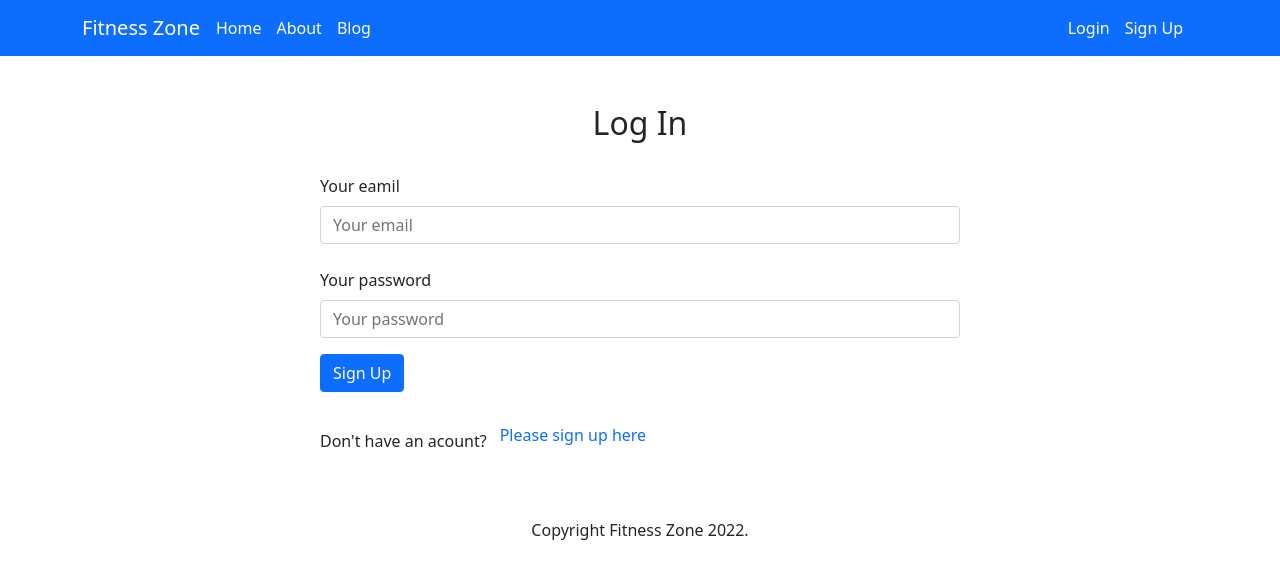
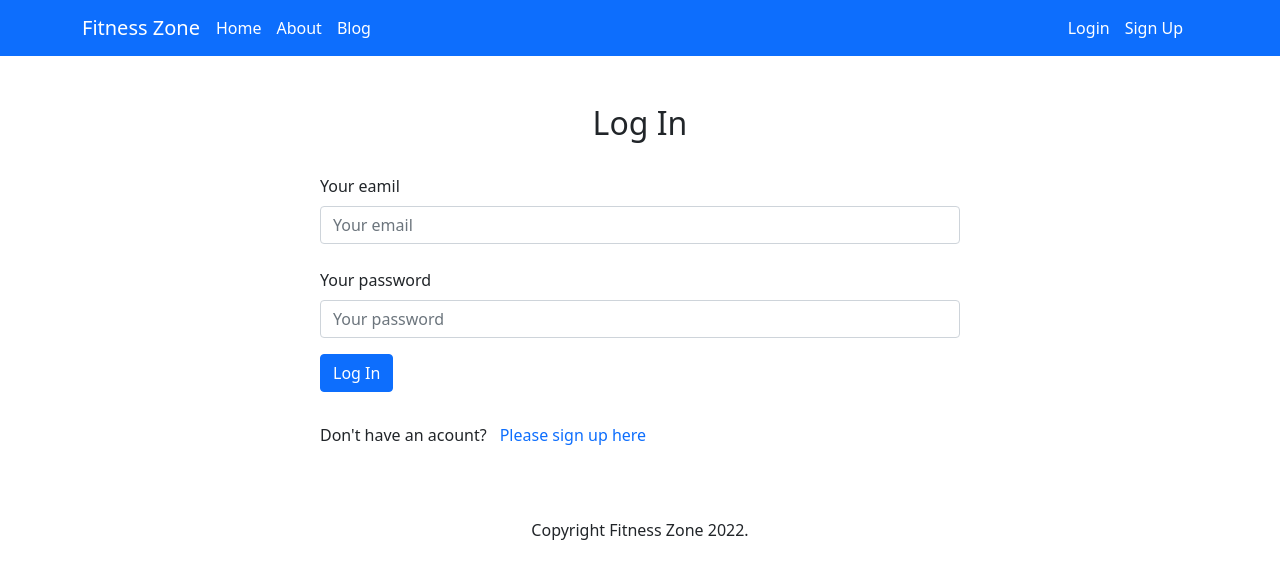
Before and after one commit to Dev-Zual/react-firebase-login-signup, a React (Create React App) app: page /login in a window 1280 px wide. Shown: the top 578 px of the page. Built offline with nearby package versions, Linux system fonts and the light colour scheme; no server answers.

Commit message:
user create function added

```diff
--- a/src/App.js
+++ b/src/App.js
@@ -15,6 +15,7 @@ function App() {
       <Header></Header>
       <Routes>
         <Route path="/" element={<Home></Home>}></Route>
+        <Route path="/home" element={<Home></Home>}></Route>
         <Route path="/about" element={<About></About>}></Route>
         <Route path="/blog" element={<Blog></Blog>}></Route>
         <Route path="/login" element={<Longin></Longin>}></Route>
--- a/src/components/Header/Header.js
+++ b/src/components/Header/Header.js
@@ -3,16 +3,20 @@ import { Container, Nav, Navbar } from 'react-bootstrap';
 import { Link } from 'react-router-dom';
 import CustomLink from '../CustomLink/CustomLink';
 import './Header.css';
+import { useAuthState } from 'react-firebase-hooks/auth';
+import auth from '../../firebase.init';
 const Header = () => {
+  const [user, loading, error] = useAuthState(auth);
   return (
     <Navbar bg="primary" variant="dark">
       <Container>
         <Navbar.Brand to="/">Fitness Zone</Navbar.Brand>
         <Nav className="me-auto nav-item">
-          <CustomLink to="/">Home</CustomLink>
+          <CustomLink to="/home">Home</CustomLink>
           <CustomLink to="/about">About</CustomLink>
           <CustomLink to="/blog">Blog</CustomLink>
         </Nav>
+
         <Nav className="nav-item">
           <Link to="/login">Login</Link>
           <Link to="/signup">Sign Up</Link>
--- a/src/components/Longin/Longin.js
+++ b/src/components/Longin/Longin.js
@@ -1,9 +1,28 @@
 import React, { useState } from 'react';
 import { Button, Col, Form, Row } from 'react-bootstrap';
 import { Link } from 'react-router-dom';
+import { useSignInWithEmailAndPassword } from 'react-firebase-hooks/auth';
+import auth from '../../firebase.init';
 
 const Longin = () => {
   const [validated, setValidated] = useState(false);
+  const [email, setEmail] = useState('');
+  const [password, setPassword] = useState('');
+
+  const [signInWithEmailAndPassword, user, loading, error] =
+    useSignInWithEmailAndPassword(auth);
+  // get input value
+  const handleEmail = (e) => {
+    setEmail(e.target.value);
+  };
+  const handlePass = (e) => {
+    setPassword(e.target.value);
+  };
+
+  const handleLogIn = (e) => {
+    e.preventDefault();
+    signInWithEmailAndPassword(email, password);
+  };
 
   // bootstrap form validation
   const handleSubmit = (event) => {
@@ -28,7 +47,7 @@ const Longin = () => {
           >
             <Form.Label>Your eamil</Form.Label>
             <Form.Control
-              //   onBlur={handleEmail}
+              onBlur={handleEmail}
               type="email"
               placeholder="Your email"
               required
@@ -46,6 +65,7 @@ const Longin = () => {
             <Form.Label>Your password</Form.Label>
             <Form.Control
               type="password"
+              onBlur={handlePass}
               placeholder="Your password"
               required
             />
@@ -55,16 +75,20 @@ const Longin = () => {
           </Form.Group>
         </Row>
 
-        <Button type="submit">Sign Up</Button>
+        <Button onClick={handleLogIn} type="submit">
+          Log In
+        </Button>
       </Form>
-      <p className="mt-4">
-        Don't have an acount?
-        <Link to="/signup">
-          <p className="btn btn-link text-decoration-none">
-            Please sign up here
-          </p>
-        </Link>
-      </p>
+      <div className="mt-4 d-flex align-items-center">
+        <p>Don't have an acount?</p>
+        <p>
+          <Link to="/signup">
+            <button className="btn btn-link text-decoration-none">
+              Please sign up here
+            </button>
+          </Link>
+        </p>
+      </div>
     </div>
   );
 };
--- a/src/components/Signup/Signup.js
+++ b/src/components/Signup/Signup.js
@@ -1,12 +1,31 @@
 import React, { useState } from 'react';
 import { Button, Col, Form, Row } from 'react-bootstrap';
-import { Link } from 'react-router-dom';
+import { Link, useNavigate } from 'react-router-dom';
+import { useCreateUserWithEmailAndPassword } from 'react-firebase-hooks/auth';
+import auth from '../../firebase.init';
+
 const Signup = () => {
   const [validated, setValidated] = useState(false);
   const [email, setEmail] = useState('');
+  const [password, setPassword] = useState('');
 
+  const [createUserWithEmailAndPassword, user, loading, error] =
+    useCreateUserWithEmailAndPassword(auth);
+  const navigate = useNavigate();
+  if (user) {
+    navigate('/home');
+  }
+  // get input value
   const handleEmail = (e) => {
-    console.log(e.target.value);
+    setEmail(e.target.value);
+  };
+  const handlePass = (e) => {
+    setPassword(e.target.value);
+  };
+
+  const handleSignUpWithEmailPass = (e) => {
+    e.preventDefault();
+    createUserWithEmailAndPassword(email, password);
   };
 
   // bootstrap form validation
@@ -50,6 +69,7 @@ const Signup = () => {
           >
             <Form.Label>Your password</Form.Label>
             <Form.Control
+              onBlur={handlePass}
               type="password"
               placeholder="Your password"
               required
@@ -60,10 +80,13 @@ const Signup = () => {
           </Form.Group>
         </Row>
 
-        <Button type="submit">Sign Up</Button>
+        <Button onClick={handleSignUpWithEmailPass} type="submit">
+          Sign Up
+        </Button>
       </Form>
-      <p className="mt-4">
-        Already have an acount?
+      <div className="mt-4 d-flex align-items-center">
+        <p>Already have an acount?</p>
+        <p>
           <Link to="/login">
             <button className="btn btn-link text-decoration-none">
               Please Login here
@@ -71,6 +94,7 @@ const Signup = () => {
           </Link>
         </p>
       </div>
+    </div>
   );
 };
 
```
Lines whose indentation alone changed are shown as unchanged.
